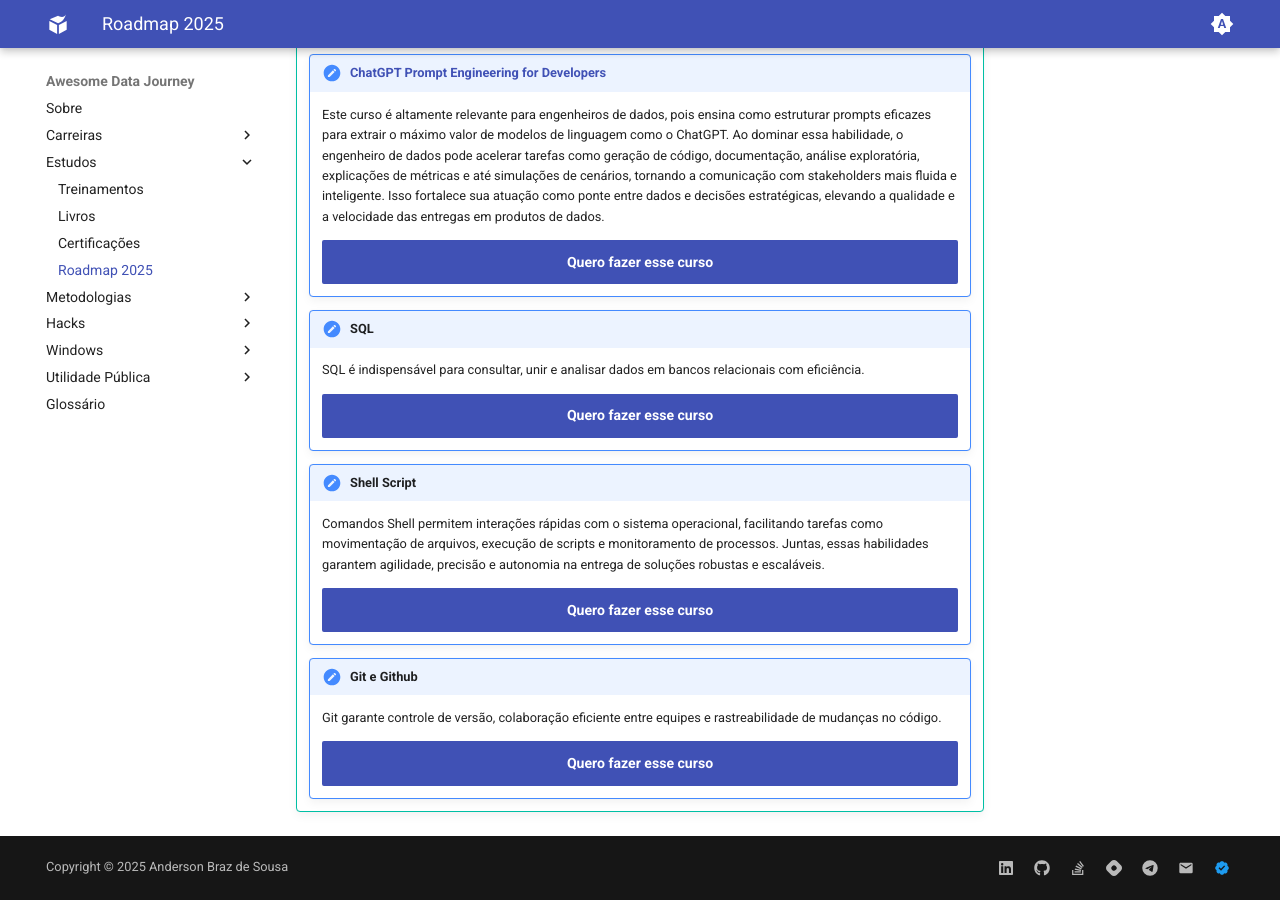
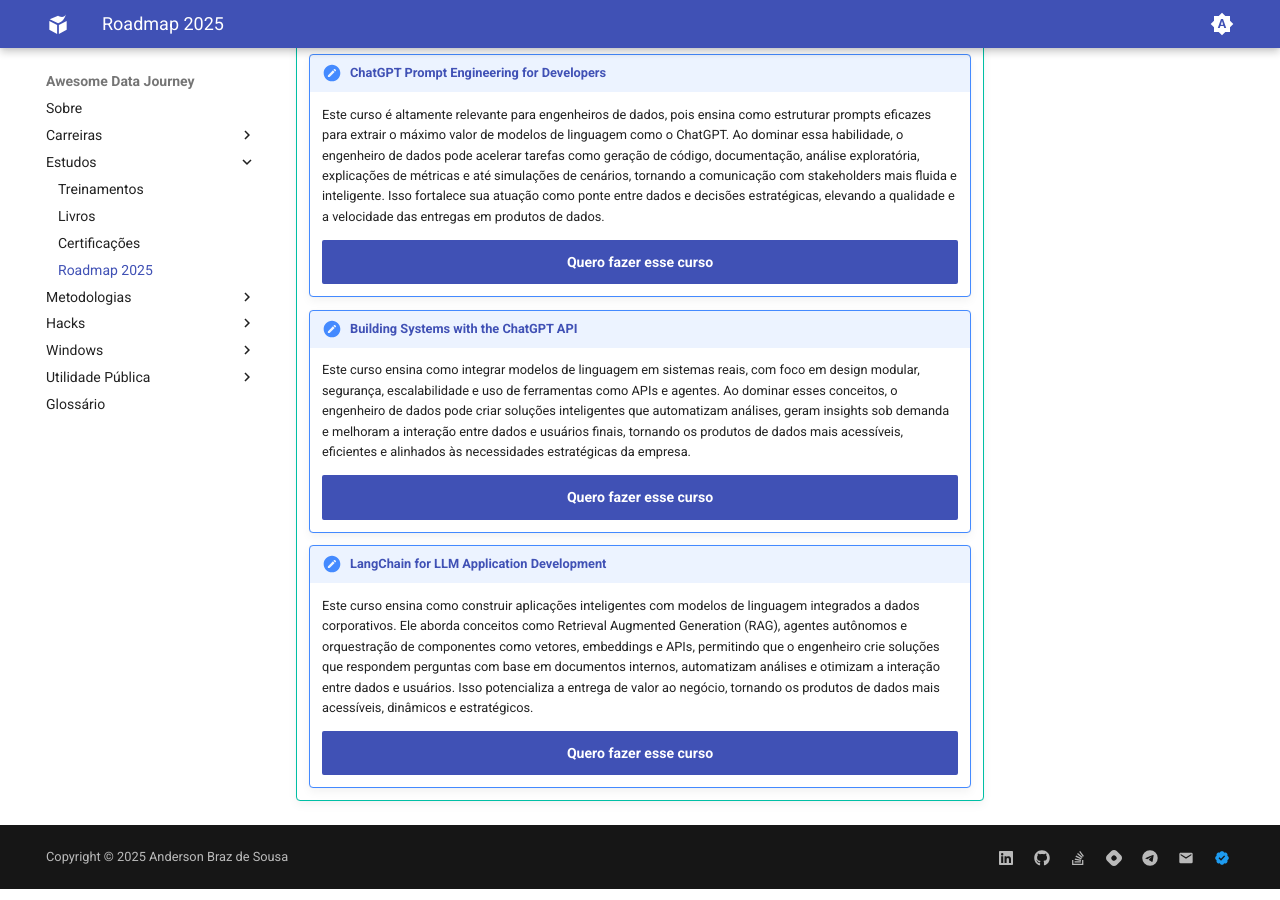
Before and after one commit to andersonbraz/andersonbraz.github.io, an MkDocs documentation site: the page built from docs/estudos/roadmap.md, in a window 1280 px wide and 900 px high, scrolled down 2332 px. Built offline with MkDocs 1.6.1 and Material for MkDocs 9.7.7, drawn with Linux system fonts in a browser that asks for light colours.

Commit message:
Update Project.

```diff
--- a/docs/estudos/roadmap.md
+++ b/docs/estudos/roadmap.md
@@ -82,20 +82,14 @@
 
         [Quero fazer esse curso](https://learn.deeplearning.ai/courses/chatgpt-prompt-eng/){ .md-button .md-button--primary .md-button--large target="_blank"}
 
-    !!! note "SQL"
+    !!! note "[Building Systems with the ChatGPT API](https://learn.deeplearning.ai/courses/chatgpt-building-system/){target="_blank"}"
 
-        SQL é indispensável para consultar, unir e analisar dados em bancos relacionais com eficiência.
+        Este curso ensina como integrar modelos de linguagem em sistemas reais, com foco em design modular, segurança, escalabilidade e uso de ferramentas como APIs e agentes. Ao dominar esses conceitos, o engenheiro de dados pode criar soluções inteligentes que automatizam análises, geram insights sob demanda e melhoram a interação entre dados e usuários finais, tornando os produtos de dados mais acessíveis, eficientes e alinhados às necessidades estratégicas da empresa.
 
-        [Quero fazer esse curso](#){ .md-button .md-button--primary .md-button--large target="_blank"}
+        [Quero fazer esse curso](https://learn.deeplearning.ai/courses/chatgpt-building-system/){ .md-button .md-button--primary .md-button--large target="_blank"}
 
-    !!! note "Shell Script"
+    !!! note "[LangChain for LLM Application Development](https://learn.deeplearning.ai/courses/langchain/){target="_blank"}"
 
-        Comandos Shell permitem interações rápidas com o sistema operacional, facilitando tarefas como movimentação de arquivos, execução de scripts e monitoramento de processos. Juntas, essas habilidades garantem agilidade, precisão e autonomia na entrega de soluções robustas e escaláveis.
+        Este curso ensina como construir aplicações inteligentes com modelos de linguagem integrados a dados corporativos. Ele aborda conceitos como Retrieval Augmented Generation (RAG), agentes autônomos e orquestração de componentes como vetores, embeddings e APIs, permitindo que o engenheiro crie soluções que respondem perguntas com base em documentos internos, automatizam análises e otimizam a interação entre dados e usuários. Isso potencializa a entrega de valor ao negócio, tornando os produtos de dados mais acessíveis, dinâmicos e estratégicos.
 
-        [Quero fazer esse curso](#){ .md-button .md-button--primary .md-button--large target="_blank"}
-
-    !!! note "Git e Github"
-
-        Git garante controle de versão, colaboração eficiente entre equipes e rastreabilidade de mudanças no código.
-
-        [Quero fazer esse curso](#){ .md-button .md-button--primary .md-button--large target="_blank"}
+        [Quero fazer esse curso](https://learn.deeplearning.ai/courses/langchain/){ .md-button .md-button--primary .md-button--large target="_blank"}
```
Also changed, not shown: docs/utilidade-publica/interessantes.md (added, +14 -0 lines).
